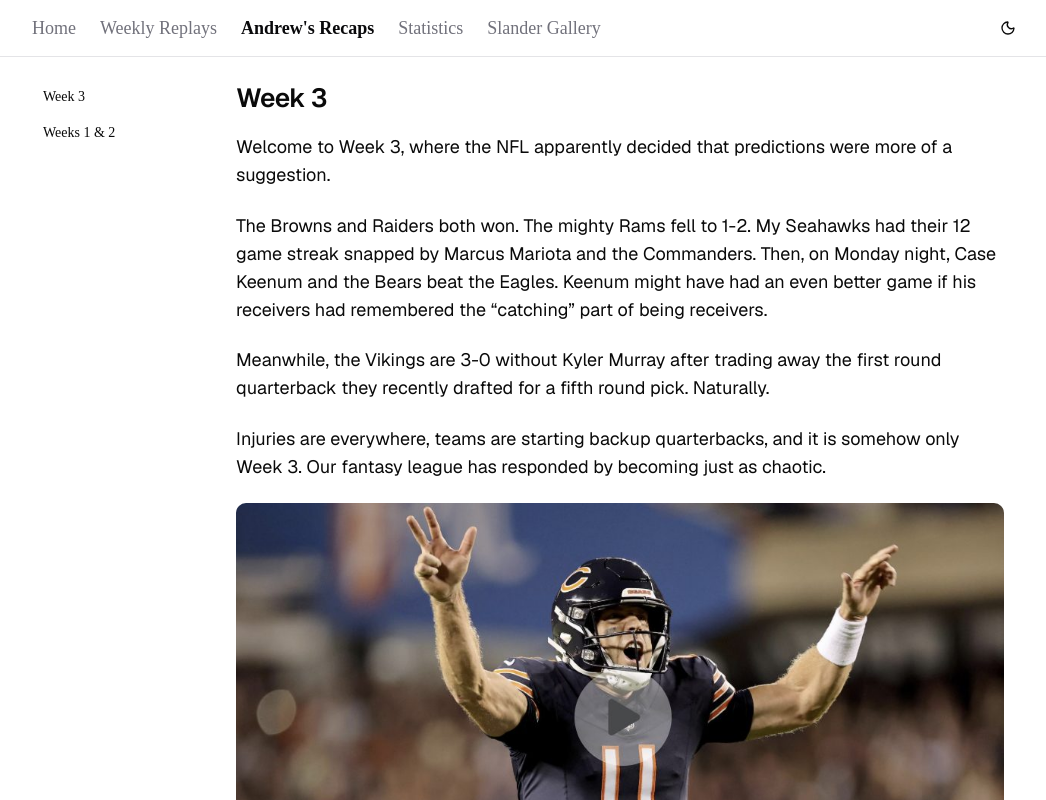
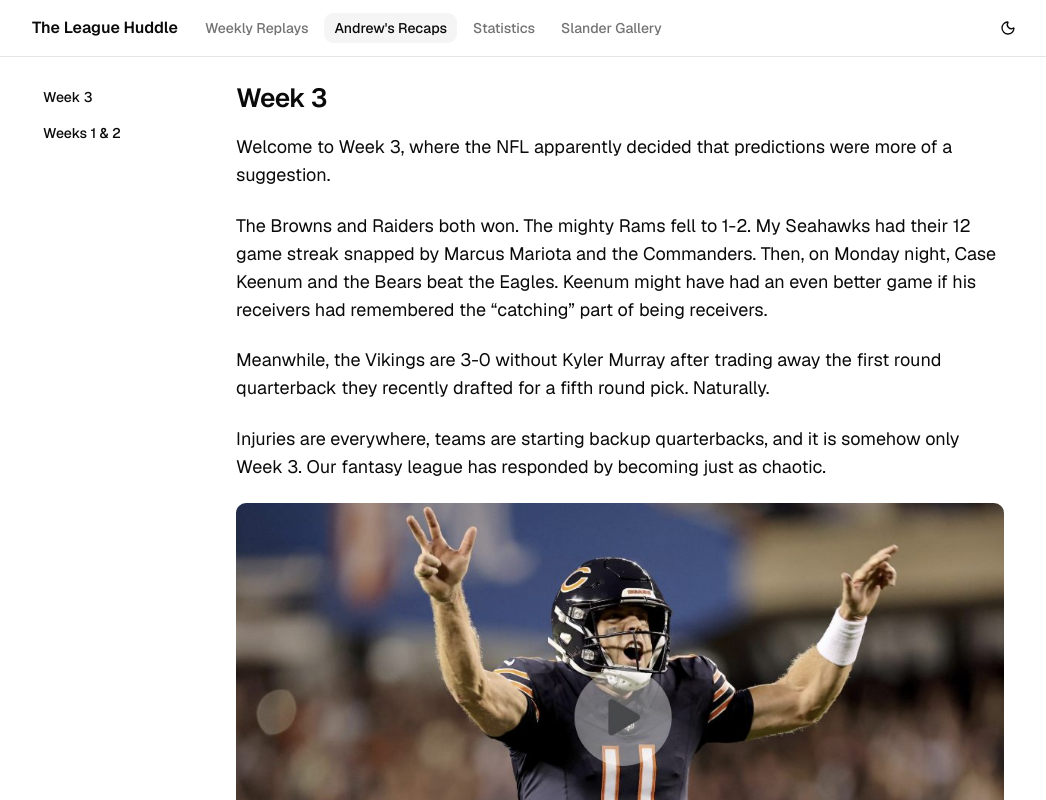
Before and after one commit to LoganMiller5505/fantasy-nextjs-website, a Next.js app: page /andrews-recaps in a window 1280 px wide. Shown: the top 800 px of the page, without its empty margins (112-1158 px from the left). Built offline with nearby package versions, Linux system fonts and the light colour scheme.

Commit message:
Switch to shadcn navbar

```diff
--- a/app/_components/nav.tsx
+++ b/app/_components/nav.tsx
@@ -2,45 +2,93 @@
 
 import Link from "next/link";
 import { usePathname } from "next/navigation";
+import { Menu } from "lucide-react";
+import { cn } from "cn";
+import { Button, buttonVariants } from "@/components/ui/button";
+import { Sheet, SheetClose, SheetContent, SheetHeader, SheetTitle, SheetTrigger } from "@/components/ui/sheet";
 import { ThemeToggle } from "./theme_toggle";
 
+const SITE_NAME = "The League Huddle";
+
 const links = [
-    { href: "/", label: "Home" },
     { href: "/weekly-replays", label: "Weekly Replays" },
     { href: "/andrews-recaps", label: "Andrew's Recaps" },
     { href: "/statistics", label: "Statistics" },
     { href: "/slander-gallery", label: "Slander Gallery" },
 ];
 
+function linkClass(active: boolean, className?: string) {
+  return buttonVariants({
+    variant: "ghost",
+    className: cn(active ? "bg-muted text-foreground" : "text-muted-foreground", className),
+  });
+}
+
 export function Nav() {
   const pathname = usePathname();
+  const isActive = (href: string) => pathname.startsWith(href);
 
   return (
-    <nav className="border-b border-zinc-200 dark:border-zinc-800">
-      <div className="mx-auto flex max-w-5xl items-center justify-between gap-4 px-4 py-3">
-      <ul className="flex gap-6 flex-wrap">
-        {links.map(({ href, label }) => {
-          const active =
-            href === "/" ? pathname === "/" : pathname.startsWith(href);
-          return (
+    <header className="sticky top-0 z-50 border-b bg-background/80 backdrop-blur">
+      <div className="mx-auto flex h-14 max-w-5xl items-center gap-4 px-4">
+        <Link href="/" className="font-semibold">
+          {SITE_NAME}
+        </Link>
+
+        <nav className="hidden md:block">
+          <ul className="flex gap-1">
+            {links.map(({ href, label }) => (
               <li key={href}>
                 <Link
                   href={href}
-                aria-current={active ? "page" : undefined}
-                className={
-                  active
-                    ? "font-semibold text-zinc-950 dark:text-white"
-                    : "text-zinc-500 hover:text-zinc-900 dark:hover:text-zinc-200"
-                }
+                  aria-current={isActive(href) ? "page" : undefined}
+                  className={linkClass(isActive(href))}
                 >
                   {label}
                 </Link>
               </li>
-          );
-        })}
+            ))}
           </ul>
+        </nav>
+
+        <div className="ml-auto flex items-center gap-1">
           <ThemeToggle />
+
+          <Sheet>
+            <SheetTrigger
+              render={<Button variant="ghost" size="icon" aria-label="Open menu" className="md:hidden" />}
+            >
+              <Menu />
+            </SheetTrigger>
+            <SheetContent side="left">
+              <SheetHeader>
+                <SheetTitle>{SITE_NAME}</SheetTitle>
+              </SheetHeader>
+              <nav className="px-2">
+                <ul className="flex flex-col gap-1">
+                  {links.map(({ href, label }) => (
+                    <li key={href}>
+                      {/* SheetClose closes the panel when a link is tapped */}
+                      <SheetClose
+                        nativeButton={false}
+                        render={
+                          <Link
+                            href={href}
+                            aria-current={isActive(href) ? "page" : undefined}
+                            className={linkClass(isActive(href), "w-full justify-start")}
+                          />
+                        }
+                      >
+                        {label}
+                      </SheetClose>
+                    </li>
+                  ))}
+                </ul>
+              </nav>
+            </SheetContent>
+          </Sheet>
         </div>
-    </nav>
+      </div>
+    </header>
   );
 }
--- a/app/andrews-recaps/page.tsx
+++ b/app/andrews-recaps/page.tsx
@@ -12,7 +12,7 @@
 export default function AndrewsRecapsPage() {
     return (
         <div className="flex flex-col gap-6 lg:flex-row lg:items-start">
-            <nav aria-label="Weeks" className="lg:sticky lg:top-6 lg:w-40 lg:shrink-0">
+            <nav aria-label="Weeks" className="lg:sticky lg:top-20 lg:w-40 lg:shrink-0">
                 <ul className="flex flex-wrap gap-1 lg:flex-col">
                     {RECAPS.map(({ slug, title }) => (
                         <li key={slug}>
--- a/app/andrews-recaps/recap.tsx
+++ b/app/andrews-recaps/recap.tsx
@@ -18,7 +18,7 @@
     }
 
     return (
-        <article id={`week-${slug}`} className="typeset typeset-docs mx-auto max-w-3xl scroll-mt-6">
+        <article id={`week-${slug}`} className="typeset typeset-docs mx-auto max-w-3xl scroll-mt-20">
             <Markdown
                 remarkPlugins={[remarkGfm]}
                 urlTransform={resolveUrl}
--- a/app/globals.css
+++ b/app/globals.css
@@ -88,7 +88,7 @@
   --color-muted: var(--muted);
   --color-accent: var(--accent);
   --color-border: var(--border);
-  --font-sans: var(--font-sans);
+  --font-sans: var(--font-geist-sans);
   --font-mono: var(--font-geist-mono);
   --font-heading: var(--font-sans);
   --color-sidebar-ring: var(--sidebar-ring);
--- /dev/null
+++ b/components/ui/sheet.tsx
@@ -0,0 +1,138 @@
+"use client"
+
+import * as React from "react"
+import { Dialog as SheetPrimitive } from "@base-ui/react/dialog"
+import { cn } from "cn"
+
+import { Button } from "@/components/ui/button"
+import { XIcon } from "lucide-react"
+
+function Sheet({ ...props }: SheetPrimitive.Root.Props) {
+  return <SheetPrimitive.Root data-slot="sheet" {...props} />
+}
+
+function SheetTrigger({ ...props }: SheetPrimitive.Trigger.Props) {
+  return <SheetPrimitive.Trigger data-slot="sheet-trigger" {...props} />
+}
+
+function SheetClose({ ...props }: SheetPrimitive.Close.Props) {
+  return <SheetPrimitive.Close data-slot="sheet-close" {...props} />
+}
+
+function SheetPortal({ ...props }: SheetPrimitive.Portal.Props) {
+  return <SheetPrimitive.Portal data-slot="sheet-portal" {...props} />
+}
+
+function SheetOverlay({ className, ...props }: SheetPrimitive.Backdrop.Props) {
+  return (
+    <SheetPrimitive.Backdrop
+      data-slot="sheet-overlay"
+      className={cn(
+        "fixed inset-0 z-50 bg-black/10 transition-opacity duration-150 data-ending-style:opacity-0 data-starting-style:opacity-0 supports-backdrop-filter:backdrop-blur-xs",
+        className
+      )}
+      {...props}
+    />
+  )
+}
+
+function SheetContent({
+  className,
+  children,
+  side = "right",
+  showCloseButton = true,
+  ...props
+}: SheetPrimitive.Popup.Props & {
+  side?: "top" | "right" | "bottom" | "left"
+  showCloseButton?: boolean
+}) {
+  return (
+    <SheetPortal>
+      <SheetOverlay />
+      <SheetPrimitive.Popup
+        data-slot="sheet-content"
+        data-side={side}
+        className={cn(
+          "fixed z-50 flex flex-col gap-4 bg-popover bg-clip-padding text-sm text-popover-foreground shadow-lg transition duration-200 ease-in-out data-ending-style:opacity-0 data-starting-style:opacity-0 data-[side=bottom]:inset-x-0 data-[side=bottom]:bottom-0 data-[side=bottom]:h-auto data-[side=bottom]:border-t data-[side=bottom]:data-ending-style:translate-y-[2.5rem] data-[side=bottom]:data-starting-style:translate-y-[2.5rem] data-[side=left]:inset-y-0 data-[side=left]:left-0 data-[side=left]:h-full data-[side=left]:w-3/4 data-[side=left]:border-r data-[side=left]:data-ending-style:translate-x-[-2.5rem] data-[side=left]:data-starting-style:translate-x-[-2.5rem] data-[side=right]:inset-y-0 data-[side=right]:right-0 data-[side=right]:h-full data-[side=right]:w-3/4 data-[side=right]:border-l data-[side=right]:data-ending-style:translate-x-[2.5rem] data-[side=right]:data-starting-style:translate-x-[2.5rem] data-[side=top]:inset-x-0 data-[side=top]:top-0 data-[side=top]:h-auto data-[side=top]:border-b data-[side=top]:data-ending-style:translate-y-[-2.5rem] data-[side=top]:data-starting-style:translate-y-[-2.5rem] data-[side=left]:sm:max-w-sm data-[side=right]:sm:max-w-sm",
+          className
+        )}
+        {...props}
+      >
+        {children}
+        {showCloseButton && (
+          <SheetPrimitive.Close
+            data-slot="sheet-close"
+            render={
+              <Button
+                variant="ghost"
+                className="absolute top-3 right-3"
+                size="icon-sm"
+              />
+            }
+          >
+            <XIcon
+            />
+            <span className="sr-only">Close</span>
+          </SheetPrimitive.Close>
+        )}
+      </SheetPrimitive.Popup>
+    </SheetPortal>
+  )
+}
+
+function SheetHeader({ className, ...props }: React.ComponentProps<"div">) {
+  return (
+    <div
+      data-slot="sheet-header"
+      className={cn("flex flex-col gap-0.5 p-4", className)}
+      {...props}
+    />
+  )
+}
+
+function SheetFooter({ className, ...props }: React.ComponentProps<"div">) {
+  return (
+    <div
+      data-slot="sheet-footer"
+      className={cn("mt-auto flex flex-col gap-2 p-4", className)}
+      {...props}
+    />
+  )
+}
+
+function SheetTitle({ className, ...props }: SheetPrimitive.Title.Props) {
+  return (
+    <SheetPrimitive.Title
+      data-slot="sheet-title"
+      className={cn(
+        "font-heading text-base font-medium text-foreground",
+        className
+      )}
+      {...props}
+    />
+  )
+}
+
+function SheetDescription({
+  className,
+  ...props
+}: SheetPrimitive.Description.Props) {
+  return (
+    <SheetPrimitive.Description
+      data-slot="sheet-description"
+      className={cn("text-sm text-muted-foreground", className)}
+      {...props}
+    />
+  )
+}
+
+export {
+  Sheet,
+  SheetTrigger,
+  SheetClose,
+  SheetContent,
+  SheetHeader,
+  SheetFooter,
+  SheetTitle,
+  SheetDescription,
+}
```
Lines whose indentation alone changed are shown as unchanged.
